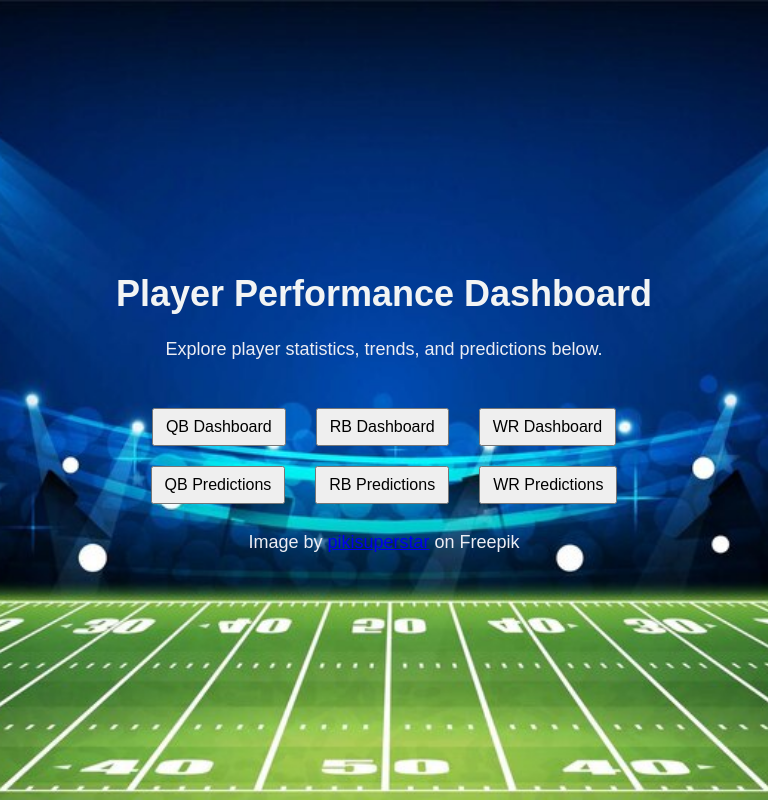
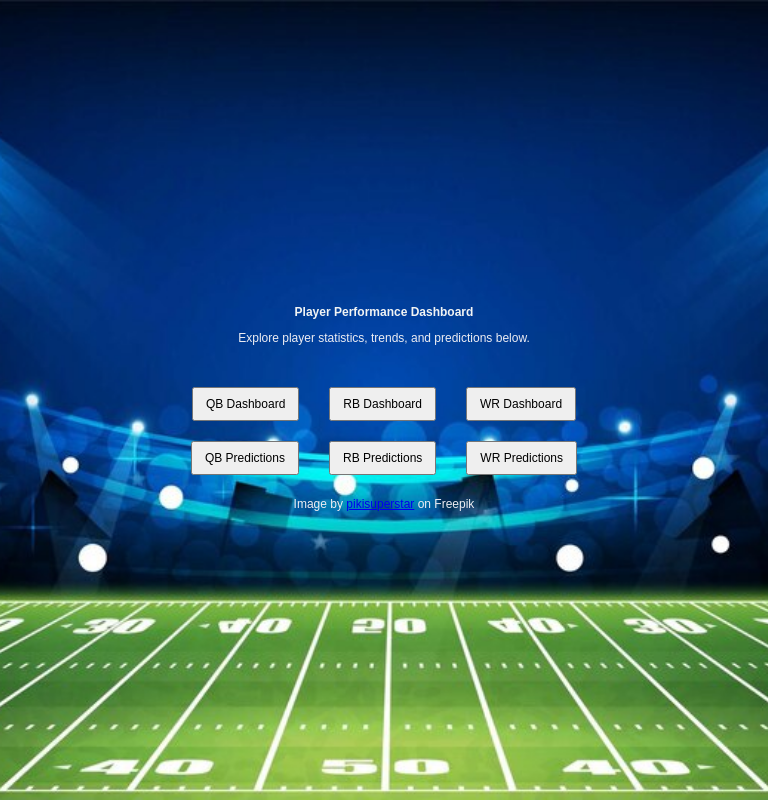
Before and after one commit to clarkeallan931/FlaskDeploy, a Flask app: page / in a window 768 px wide. Run offline with Flask 2, Linux system fonts and the light colour scheme.

Commit message:
Update Home.html

```diff
--- a/templates/Home.html
+++ b/templates/Home.html
@@ -53,18 +53,18 @@
 
     h1 {
 
-        font-size: 36px;
+        font-size: 12px;
     }
 
     p {
 
-        font-size: 18px;
+        font-size: 12px;
     }
 
     button {
 
         padding: 8px 12px;
-        font-size: 16px;
+        font-size: 12px;
     }
 }
 
@@ -79,7 +79,7 @@
 
         h1 {
             /* Adjust font size for smartphones */
-            font-size: 24px;
+            font-size: 12px;
         }
 
          p {
@@ -90,7 +90,7 @@
         button {
             /* Adjust button padding for smartphones */
             padding: 6px 8px;
-            font-size: 14px; /* Adjust font size for smartphones */
+            font-size: 10px; /* Adjust font size for smartphones */
         }
     }
 
```
